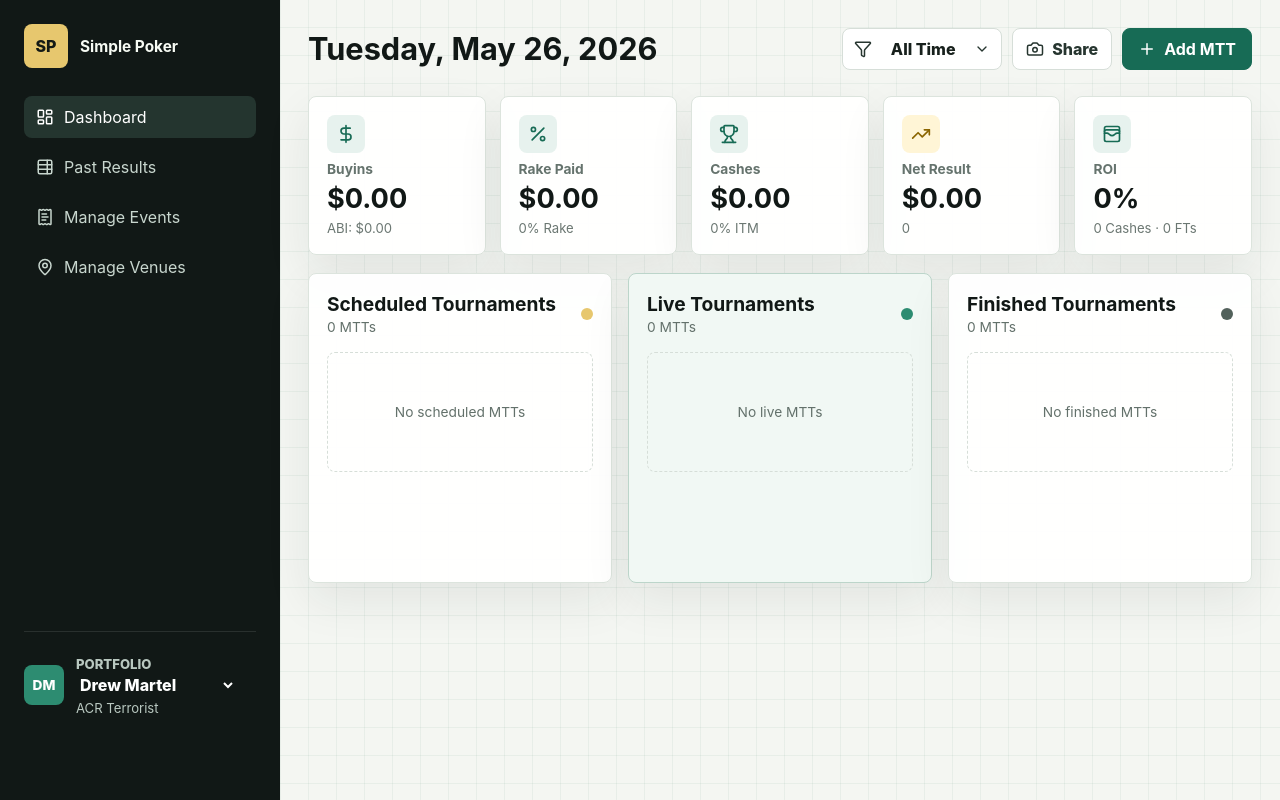
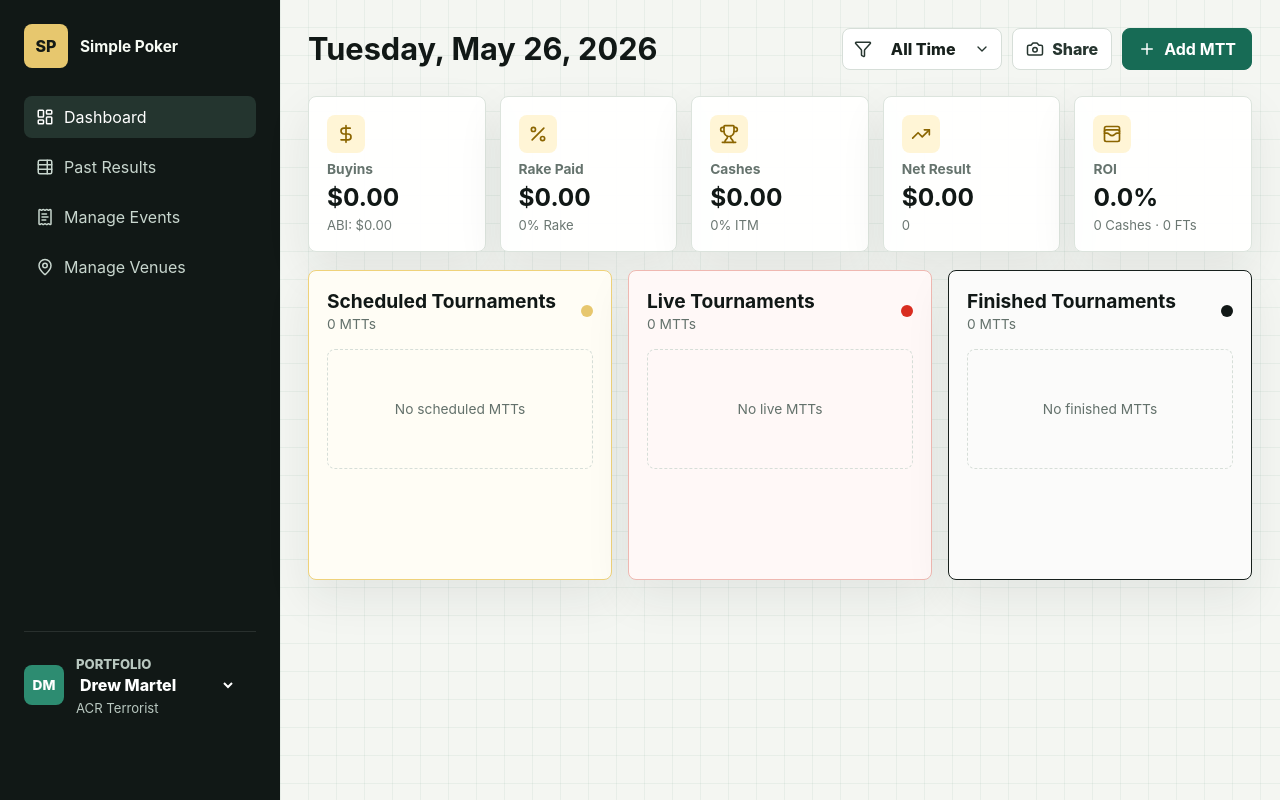
Before and after one commit to TannerJW22/simple-poker, a React (Vite) app: page / in a window 1280 px wide. Built offline with nearby package versions, Linux system fonts and the light colour scheme.

Commit message:
Refine dashboard KPI and status styling

```diff
--- a/src/App.jsx
+++ b/src/App.jsx
@@ -581,7 +581,7 @@ function Dashboard({ scheduleGroups, totals }) {
         <Metric
           icon={WalletCards}
           label="ROI"
-          value={`${totals.roi}%`}
+          value={`${formatOneDecimal(totals.roi)}%`}
           valueTone={toneForNumber(totals.roi)}
           detail={`${totals.cashesCount} Cashes · ${totals.finalTables} FTs`}
         />
@@ -1024,7 +1024,7 @@ function TournamentTable({ onDelete, onEdit, results }) {
                 <td>{currency.format(item.cash)}</td>
                 <td>{item.finalTable ? "Yes" : "No"}</td>
                 <td className={toneClass(net)}>{currency.format(net)}</td>
-                <td className={toneClass(roi)}>{roi}%</td>
+                <td className={toneClass(roi)}>{formatOneDecimal(roi)}%</td>
                 <td>
                   <p className="table-note">{item.notes || "No notes yet."}</p>
                 </td>
@@ -1880,7 +1880,7 @@ function summarizeResults(results) {
   const cashes = results.reduce((sum, item) => sum + item.cash, 0);
   const entries = results.length;
   const net = cashes - buyIns;
-  const roi = buyIns > 0 ? Math.round((net / buyIns) * 100) : 0;
+  const roi = buyIns > 0 ? roundToOneDecimal((net / buyIns) * 100) : 0;
   const rakePercent = buyIns > 0 ? (rake / buyIns) * 100 : 0;
   const cashesCount = results.filter((item) => item.cash > 0).length;
   const finalTables = results.filter((item) => item.finalTable).length;
@@ -2079,7 +2079,7 @@ function exportToExcel(results, options) {
       "Final Table": result.finalTable ? "Yes" : "No",
       Net: getNet(result),
       Notes: result.notes,
-      ROI: `${getRoi(result)}%`,
+      ROI: `${formatOneDecimal(getRoi(result))}%`,
       Rake: result.rake,
       Status: formatStatus(result.status),
       Venue: result.venue,
@@ -2118,7 +2118,17 @@ function getNet(result) {
 }
 
 function getRoi(result) {
-  return result.buyIn > 0 ? Math.round((getNet(result) / result.buyIn) * 100) : 0;
+  return result.buyIn > 0
+    ? roundToOneDecimal((getNet(result) / result.buyIn) * 100)
+    : 0;
+}
+
+function roundToOneDecimal(value) {
+  return Math.round(value * 10) / 10;
+}
+
+function formatOneDecimal(value) {
+  return Number.isFinite(value) ? value.toFixed(1) : "0.0";
 }
 
 function toneForNumber(value) {
--- a/src/styles.css
+++ b/src/styles.css
@@ -364,11 +364,6 @@ h2 {
   width: 38px;
   height: 38px;
   border-radius: 8px;
-  background: #e7f2ee;
-  color: #176b55;
-}
-
-.metric.positive .metric-icon {
   background: #fff5d6;
   color: #8b6500;
 }
@@ -381,7 +376,7 @@ h2 {
 
 .metric strong {
   color: #111816;
-  font-size: 1.7rem;
+  font-size: 1.53rem;
   line-height: 1;
 }
 
@@ -516,13 +511,13 @@ td {
 
 .status-pill.active,
 .status-pill.live {
-  background: #e7f2ee;
-  color: #176b55;
+  background: #fff0ee;
+  color: #b42318;
 }
 
 .status-pill.completed {
-  background: #edf1ee;
-  color: #52615b;
+  background: #111816;
+  color: #ffffff;
 }
 
 .empty-state {
@@ -644,10 +639,20 @@ td {
   box-shadow: 0 18px 46px rgba(26, 41, 36, 0.08);
 }
 
+.schedule-column.pending {
+  border-color: #efd27a;
+  background: #fffdf5;
+}
+
 .schedule-column.active,
 .schedule-column.live {
-  border-color: #bcd5ca;
-  background: #f1f8f4;
+  border-color: #efb8b1;
+  background: #fff8f7;
+}
+
+.schedule-column.completed {
+  border-color: #17201c;
+  background: #fbfbfa;
 }
 
 .schedule-column header,
@@ -689,11 +694,11 @@ td {
 
 .status-dot.active,
 .status-dot.live {
-  background: #2d8c71;
+  background: #d92d20;
 }
 
 .status-dot.completed {
-  background: #52615b;
+  background: #111816;
 }
 
 .schedule-list {
```
